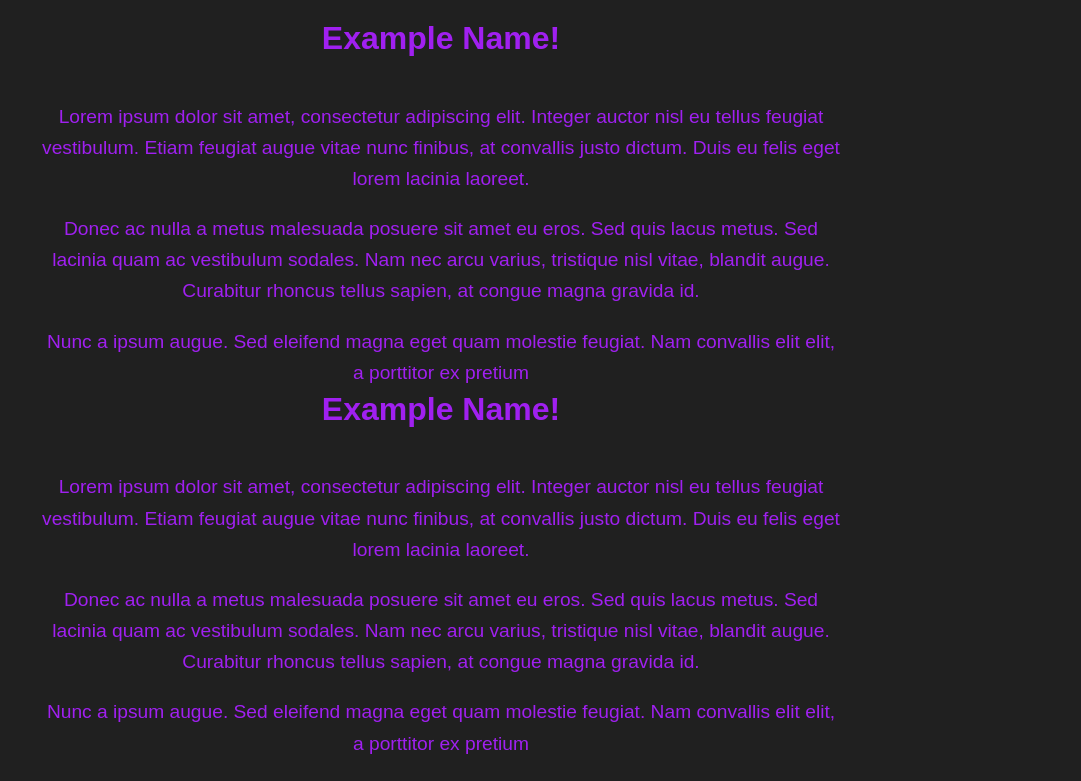
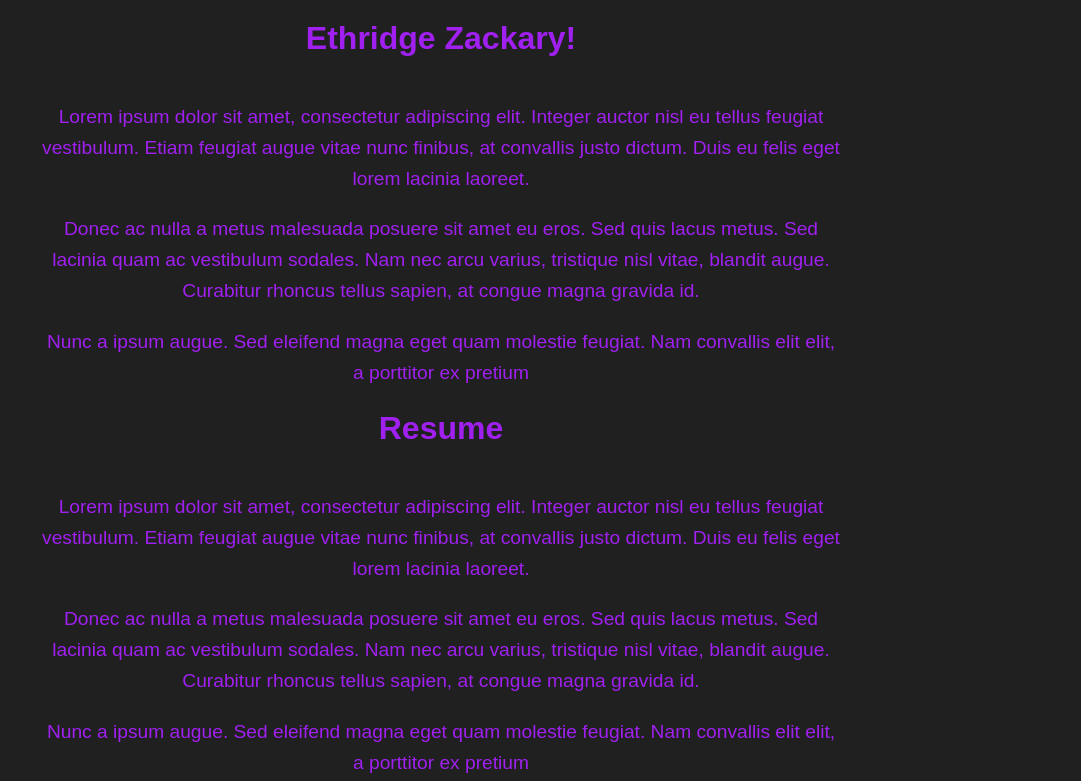
Before and after one commit to ethridgezackary/EthridgeWebsite, a plain HTML site: page index.html in a window 1280 px wide. Shown: the part 144-925 px from the top of the page, without its empty margins (199-1280 px from the left). Drawn offline with Linux system fonts and the light colour scheme.

Commit message:
Update index.html

```diff
--- a/index.html
+++ b/index.html
@@ -64,7 +64,7 @@
         <table width="100%">
             <tr>
                 <td align="center">
-                    <h1>Example Name!</h1>
+                    <h1>Ethridge Zackary!</h1>
                 </td>
             </tr>
         </table>
@@ -74,8 +74,8 @@
 
         <table width="100%">
             <tr>
-                <td align="center">
-                    <h1>Example Name!</h1>
+               <p> <td align="center">
+                    <h1>Resume</h1>
                 </td>
             </tr>
         </table>
```
